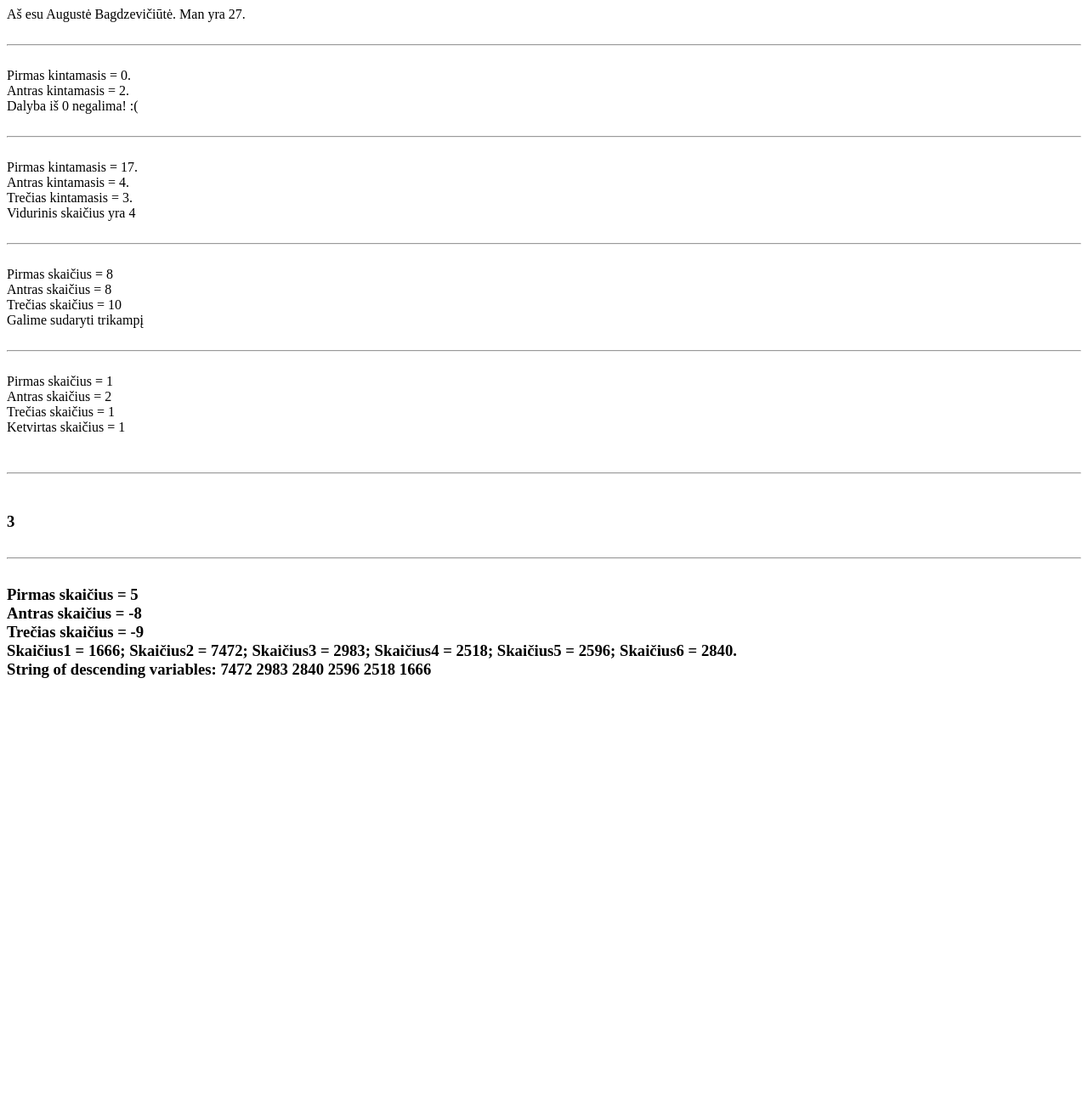
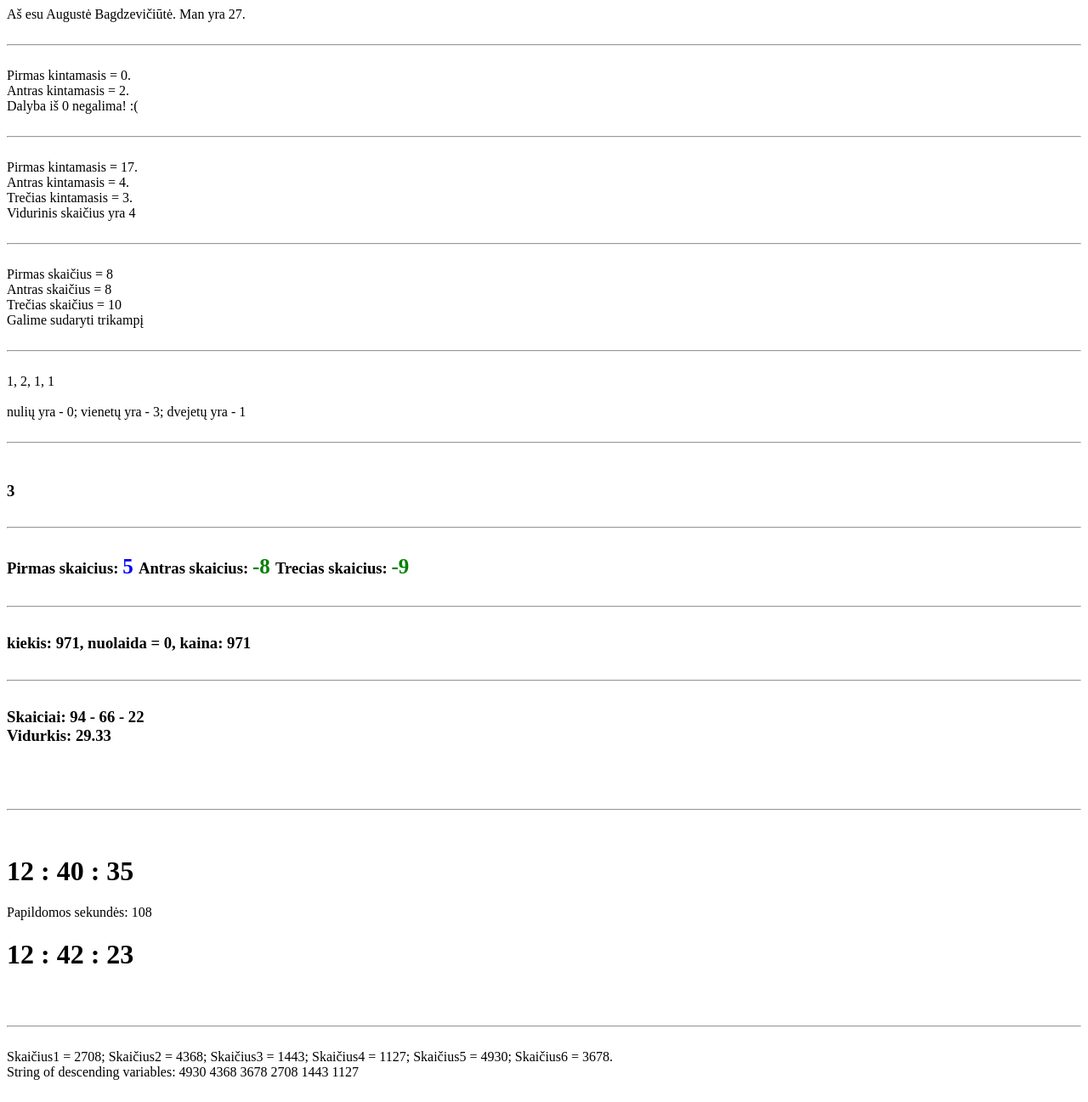
Before and after one commit to augustebag/01-barsukas, a PHP site: page /nd.php in a window 1280 px wide. Shown: the whole page at 85% size. Before the commit the page ends 798 px from the top, so only its background shows below. Run offline with PHP 8.4, Linux system fonts and the light colour scheme.

Commit message:
namu darbas

```diff
--- a/02/nd.php
+++ b/02/nd.php
@@ -83,19 +83,24 @@ echo '<br>'; echo '<br><hr>'; echo '<br>';
 
 // 5 uzdavinys
 
-$sk1 = rand(0, 2);
-$sk2 = rand(0, 2);
-$sk3 = rand(0, 2);
-$sk4 = rand(0, 2);
+$pirmas = rand(0, 2);
+$antras = rand(0, 2);
+$trecias = rand(0, 2);
+$ketvirtas = rand(0, 2);
 
-echo "Pirmas skaičius = $sk1";
-echo '<br>';
-echo "Antras skaičius = $sk2";
-echo '<br>';
-echo "Trečias skaičius = $sk3";
-echo '<br>';
-echo "Ketvirtas skaičius = $sk4";
-echo '<br>';
+echo "$pirmas, $antras, $trecias, $ketvirtas";
+echo '<br>'; echo '<br>';
+
+$counter0 = 0;
+$counter1 = 0;
+$counter2 = 0;
+
+($pirmas === 0) ? $counter0++ : ( ($pirmas === 1) ? $counter1++ : $counter2++ );
+($antras === 0) ? $counter0++ : ( ($antras === 1) ? $counter1++ : $counter2++ );
+($trecias === 0) ? $counter0++ : ( ($trecias === 1) ? $counter1++ : $counter2++ );
+($ketvirtas === 0) ? $counter0++ : ( ($ketvirtas === 1) ? $counter1++ : $counter2++ );
+
+echo "nulių yra - $counter0; vienetų yra - $counter1; dvejetų yra - $counter2";
 
 echo '<br>'; echo '<br><hr>'; echo '<br>';
 
@@ -108,16 +113,108 @@ echo '<br>'; echo '<br><hr>'; echo '<br>';
 
 // 7 uzdavinys
 
-$s1 = rand(-10, 10);
-$s2 = rand(-10, 10);
-$s3 = rand(-10, 10);
+$pirmas = rand(-10,10);
+$antras = rand(-10,10);
+$trecias = rand(-10,10);
 
-echo "Pirmas skaičius = $s1";
+$spalva1 = $pirmas < 0 ? 'green' : ($pirmas > 0 ? 'blue' : 'red');
+$spalva2 = $antras < 0 ? 'green' : ($antras > 0 ? 'blue' : 'red');
+$spalva3 = $trecias < 0 ? 'green' : ($trecias > 0 ? 'blue' : 'red');
+
+echo "Pirmas skaicius: <font style='color: $spalva1; font-size: 25px; font-weight: bold'>$pirmas </font>";
+echo "Antras skaicius: <font style='color: $spalva2; font-size: 25px; font-weight: bold'>$antras </font>";
+echo "Trecias skaicius: <font style='color: $spalva3; font-size: 25px; font-weight: bold'>$trecias </font>";
+
+echo '<br>'; echo '<br><hr>'; echo '<br>';
+
+// 8 uzdavinys
+
+$zvakiuKiekis = rand(5, 3000);
+
+if ($zvakiuKiekis<1000){
+    echo "kiekis: $zvakiuKiekis, nuolaida = 0, kaina: $zvakiuKiekis";
+}
+if ($zvakiuKiekis>= 1000 && $zvakiuKiekis<2000) {
+    echo 'kiekis: '. $zvakiuKiekis.' , nuolaida: '.$zvakiuKiekis * 0.03 . ' , kaina: '. $zvakiuKiekis - ($zvakiuKiekis * 0.03);
+}
+if ($zvakiuKiekis>= 2000) {
+    echo 'kiekis: '. $zvakiuKiekis. ' , nuolaida: '.$zvakiuKiekis * 0.04 .' , kaina: '. $zvakiuKiekis - ($zvakiuKiekis * 0.04);
+}
+
+echo '<br>'; echo '<br><hr>'; echo '<br>';
+
+// 9 uzdavinys
+
+$skaicius1 = rand(0, 100);
+$skaicius2 = rand(0, 100);
+$skaicius3 = rand(0, 100);
+
+echo "Skaiciai: $skaicius1 - $skaicius2 - $skaicius3";
 echo '<br>';
-echo "Antras skaičius = $s2";
+if ($skaicius1 < 90  && 10 < $skaicius1) {
+    $sk1 = "$skaicius1";
+
+}
+else {
+    $sk1 = 0;
+
+};
+if ($skaicius2 < 90  && 10 < $skaicius2) {
+    $sk2 = "$skaicius2";
+
+}
+else {
+    $sk2 = 0;
+
+};
+if ($skaicius3 < 90  && 10 < $skaicius3) {
+    $sk3 = "$skaicius3";
+
+}
+else {
+    $sk3 = 0;
+
+};
+$average = round(($sk1 + $sk2 + $sk3) / 3, 2);
+echo "Vidurkis: $average";
 echo '<br>';
-echo "Trečias skaičius = $s3";
 echo '<br>';
+
+
+echo '<br>'; echo '<br><hr>'; echo '<br>';
+
+// 10 uzdavinys
+
+$hours = rand(0, 23);
+$minutes = rand(0, 59);
+$seconds = rand(0, 59);
+
+$length = 2;
+
+$hours = substr(str_repeat(0, $length).$hours, -$length);
+$minutes = substr(str_repeat(0, $length).$minutes, -$length);
+$seconds = substr(str_repeat(0, $length).$seconds, -$length);
+
+echo "<h1>$hours : $minutes : $seconds</h1>";
+
+$extraSeconds = rand(0, 300);
+
+echo "Papildomos sekundės: $extraSeconds";
+echo '<br>';
+
+$totalTime = $seconds + $minutes * 60 + $hours * 3600 + $extraSeconds;
+
+$seconds = $totalTime % 60;
+$minutes = (($totalTime - $seconds) / 60) % 60 ;
+$hours = (($totalTime - $seconds) / 60 - $minutes) / 60;
+
+$hours = substr(str_repeat(0, $length).$hours, -$length);
+$minutes = substr(str_repeat(0, $length).$minutes, -$length);
+$seconds = substr(str_repeat(0, $length).$seconds, -$length);
+
+echo "<h1>$hours : $minutes : $seconds</h1>";
+
+echo '<br>'; echo '<br><hr>'; echo '<br>';
 
 // 11 uzdavinys
 
```
Also changed, not shown: 03/switch.php (added, +21 -0 lines).
